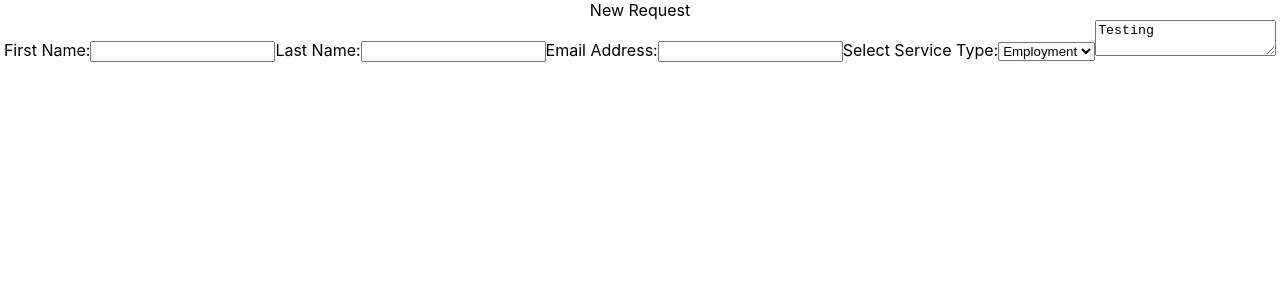
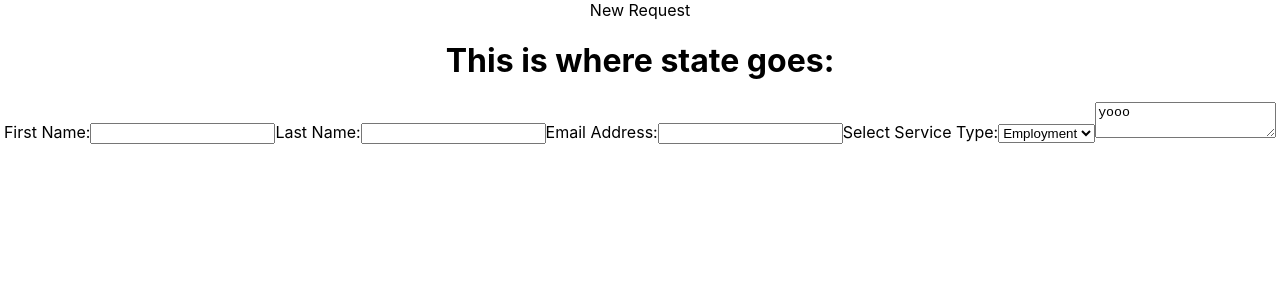
Before and after one commit to Terry555/unite-us, a React (Create React App) app: page / in a window 1280 px wide. Shown: the top 300 px of the page. Built offline with nearby package versions, Linux system fonts and the light colour scheme.

Commit message:
working on fetch

```diff
--- a/src/App.js
+++ b/src/App.js
@@ -1,5 +1,4 @@
 import React from 'react';
-import logo from './logo.svg';
 import './App.css';
 import Form from './Form.js'
 
--- a/src/Form.js
+++ b/src/Form.js
@@ -2,10 +2,29 @@ import React from 'react';
 
 
 class Form extends React.Component {
+
+  state = {
+    info: []
+  }
+
+
+  getInfoFunction = (event) => {
+    // event.preventDefault()
+    fetch('http://localhost:49567/api/service-types')
+    .then(response => response.json())
+    .then(data => {
+      this.setState({
+        info: data
+      })
+    })
+  }
+
   render(){
+    console.log(this.state.info)
     return (
       <div className="App">
         New Request
+        <h1>This is where state goes: {this.state.info}</h1>
         <form>
           <label>First Name:
             <input type="text" name="name"/>
@@ -25,7 +44,7 @@ class Form extends React.Component {
               <option>Legal</option>
             </select>
           </label>
-          <textarea>Testing</textarea>
+          <textarea defaultValue="yooo"></textarea>
         </form>
       </div>
     )
```
